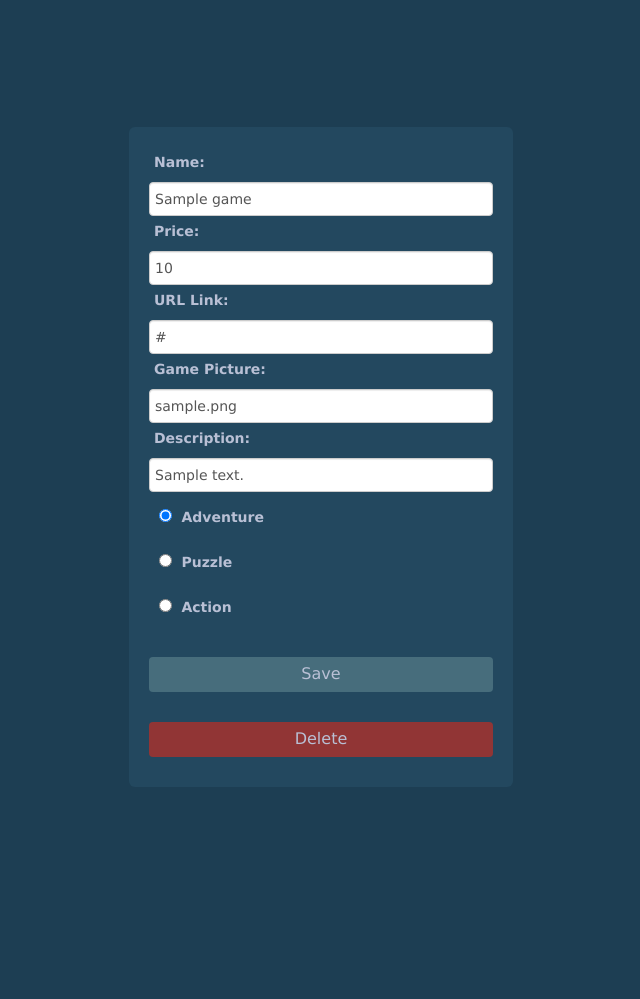
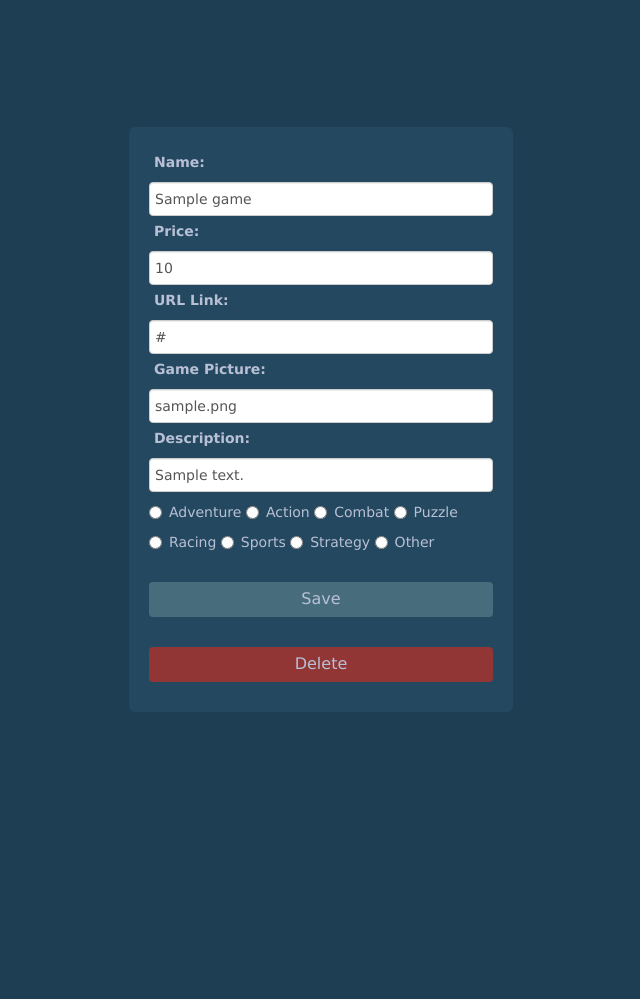
Before and after one commit to hongkuancn/game-store, a Django app: page /dev/inventory/1 in a window 1280 px wide. Shown: the part 51-1050 px from the top of the page, without its empty margins (319-959 px from the left). Run offline with Django 3.2, Linux system fonts and the light colour scheme; a user stored in the database is signed in; tables that the repository leaves empty hold one stand-in row (values such as "Sample post"); some libraries are stand-ins or nearby versions.

Commit message:
link for label

```diff
--- a/games/static/games/main.js
+++ b/games/static/games/main.js
@@ -7,10 +7,10 @@ $(function () {
             e.stopImmediatePropagation();
             e.preventDefault();
         }
+    });
 
-        // if(confirm("Are you sure")){
-        //     // e.stopImmediatePropagation();
-        //     e.preventDefault();
-        // }
-    });
+    let url = window.location.href;
+    let encodeURL = encodeURIComponent(url)
+    $('.shareFacebook').attr("href", "https://www.facebook.com/sharer/sharer.php?u=" + encodeURL);
+    $('.shareTwitter').attr("href", "https://twitter.com/home?status=" + encodeURL);
 });
--- a/games/templates/games/modifygame.html
+++ b/games/templates/games/modifygame.html
@@ -20,20 +20,79 @@
 
 
                 {{ form }}
-                <!-- <input type="hidden" name="id" value={{id}} /> -->
-                <div>
-                    <div class="form-check form-check-inline">
-                        <input class="form-check-input" type="radio" id="inlineCheckbox1" value="adventure" name="label" checked>
-                        <label class="form-check-label" for="inlineCheckbox1">Adventure</label>
-                    </div>
-                    <div class="form-check form-check-inline">
-                        <input class="form-check-input" type="radio" id="inlineCheckbox2" value="puzzle" name="label">
-                        <label class="form-check-label" for="inlineCheckbox2">Puzzle</label>
-                    </div>
-                    <div class="form-check form-check-inline">
-                        <input class="form-check-input" type="radio" id="inlineCheckbox3" value="action" name="label">
-                        <label class="form-check-label" for="inlineCheckbox3">Action</label>
-                    </div>
+                <div class="labels">
+                    {% if label == 'adventure' %}
+                        <label class="radio-inline" style="margin-left: 10px">
+                            <input type="radio" name="label" value="adventure" checked>Adventure
+                        </label>
+                    {% else %}
+                        <label class="radio-inline" style="margin-left: 10px">
+                            <input type="radio" name="label" value="adventure">Adventure
+                        </label>
+                    {% endif %}
+                    {% if label == 'action' %}
+                        <label class="radio-inline">
+                            <input type="radio" name="label" value="action" checked>Action
+                        </label>
+                    {% else %}
+                        <label class="radio-inline">
+                            <input type="radio" name="label" value="action">Action
+                        </label>
+                    {% endif %}
+                    {% if label == 'combat' %}
+                        <label class="radio-inline">
+                            <input type="radio" name="label" value="combat" checked>Combat
+                        </label>
+                    {% else %}
+                        <label class="radio-inline">
+                            <input type="radio" name="label" value="combat">Combat
+                        </label>
+                    {% endif %}
+                    {% if label == 'puzzle' %}
+                        <label class="radio-inline">
+                            <input type="radio" name="label" value="puzzle" checked>Puzzle
+                        </label>
+                    {% else %}
+                        <label class="radio-inline">
+                            <input type="radio" name="label" value="puzzle">Puzzle
+                        </label>
+                    {% endif %}
+                    {% if label == 'racing' %}
+                        <label class="radio-inline">
+                            <input type="radio" name="label" value="racing" checked>Racing
+                        </label>
+                    {% else %}
+                        <label class="radio-inline">
+                            <input type="radio" name="label" value="racing">Racing
+                        </label>
+                    {% endif %}
+                    {% if label == 'sports' %}
+                        <label class="radio-inline">
+                            <input type="radio" name="label" value="sports" checked>Sports
+                        </label>
+                    {% else %}
+                        <label class="radio-inline">
+                            <input type="radio" name="label" value="sports">Sports
+                        </label>
+                    {% endif %}
+                    {% if label == 'strategy' %}
+                        <label class="radio-inline">
+                            <input type="radio" name="label" value="strategy" checked>Strategy
+                        </label>
+                    {% else %}
+                        <label class="radio-inline">
+                            <input type="radio" name="label" value="strategy">Strategy
+                        </label>
+                    {% endif %}
+                    {% if label == 'checked' %}
+                        <label class="radio-inline">
+                            <input type="radio" name="label" value="other" checked>Other
+                        </label>
+                    {% else %}
+                        <label class="radio-inline">
+                            <input type="radio" name="label" value="other">Other
+                        </label>
+                    {% endif %}
                 </div>
 
                 <button type="submit" class="btn ">Save</button>
--- a/games/templates/games/parent.html
+++ b/games/templates/games/parent.html
@@ -1,5 +1,5 @@
 <!DOCTYPE html>
-<html lang="en">
+<html lang="en" prefix="og: http://ogp.me/ns#">
 
 <head>
     <meta charset="UTF-8">
@@ -10,7 +10,6 @@
     {% endblock %}
     {% load static %}
     <link rel="stylesheet" href="{% static "css/parent_layout.css" %}">
-    <!--link rel="stylesheet" href="https://stackpath.bootstrapcdn.com/bootstrap/4.2.1/css/bootstrap.min.css"-->
     <link rel="stylesheet" href="https://maxcdn.bootstrapcdn.com/bootstrap/3.3.7/css/bootstrap.min.css">
     <title>2333</title>
     <link rel="shortcut icon" href="{% static "images/favicon.ico" %}" type="image/x-icon" />
@@ -53,8 +52,6 @@
             </div>
         </nav>
 
-
-
     </div>
     <script src="https://ajax.googleapis.com/ajax/libs/jquery/3.3.1/jquery.min.js"></script>
     <script src="https://maxcdn.bootstrapcdn.com/bootstrap/3.3.7/js/bootstrap.min.js"></script>
--- a/games/urls.py
+++ b/games/urls.py
@@ -25,6 +25,6 @@ urlpatterns = [
     path('dev/inventory/<int:game_id>/delete',views.delete_game, name='delete_game'),
     path('dev/inventory/<int:game_id>/history',views.game_purchase_history, name='game_purchase_history'),
     path('auth/social/callback', views.choose_type, name='choose_type'),
-    # re_path(r'^activate/([0-9A-Za-z_\-]+)/([0-9A-Za-z]{1,13}-[0-9A-Za-z]{1,20})/account/$', views.activate_user_account, name='activate_user_account'),
+    path('category/<str:category>', views.show_game_with_category,name="show_game_with_category"),
     re_path(r'^activate/(?P<uidb64>[0-9A-Za-z_\-]+)/(?P<token>[0-9A-Za-z]{1,13}-[0-9A-Za-z]{1,20})/$',views.activate_user_account, name='activate_user_account'),
 ]
--- a/games/views.py
+++ b/games/views.py
@@ -1,12 +1,11 @@
 from random import *
 import string
+import json
 from django.db.models import F
 from django.contrib.auth import authenticate, login, logout
-from django.shortcuts import render, redirect, get_object_or_404, get_list_or_404
+from django.shortcuts import render, redirect, get_object_or_404
 from django.contrib.auth.models import User
-from django.http import HttpResponse, Http404
-import json
-from django.http import JsonResponse
+from django.http import HttpResponse, Http404, JsonResponse
 
 from django.contrib.sites.shortcuts import get_current_site
 from django.utils.encoding import force_bytes, force_text
@@ -15,7 +14,6 @@ from django.template.loader import render_to_string
 from .token import account_activation_token
 from django.core.mail import EmailMessage
 
-from django.urls import reverse
 from .models import Developer, Player, Game, BoughtGame, Label, Payment
 from .forms import SignupForm, LoginForm, CreateNewGameForm
 
@@ -76,7 +74,7 @@ def logout_user(request):
     logout(request)
     return redirect('games:index')
 
-
+# show games created by a developer user
 def inventory(request):
     user = get_object_or_404(User, pk=request.user.id)
     if hasattr(user, 'developer'):
@@ -84,6 +82,15 @@ def inventory(request):
         return render(request, "games/inventory.html", {'my_game_list': my_game_list})
     else:
         return redirect('games:index')
+
+
+def show_game_with_category(request, category):
+    label = get_object_or_404(Label, type=category)
+    try:
+        games = list(Game.objects.filter(label=label))
+    except Game.DoesNotExist:
+        games = []
+    return render(request, "games/index.html", {'game_list': games})
 
 
 def game_detail(request, game_id):
@@ -123,7 +130,7 @@ def game_detail(request, game_id):
     # checksum is the value that should be used in the payment request
     return render(request, "games/gaming.html", {'pid': pid, 'sid': sid, 'amount': amount, 'checksum': checksum, "game":game, "bought": bought})
 
-
+# show games bought by a player user
 def player_game(request):
     if request.user.is_authenticated:
         user = get_object_or_404(User, pk=request.user.id)
@@ -148,15 +155,19 @@ def show_modify_game(request, game_id):
         url = game.url_link
         description = game.description
         game_picture = game.game_profile_picture
+        label = game.label.type
         form = CreateNewGameForm(initial={'name': name, 'price': price, 'url': url, 'description': description, 'game_picture': game_picture })
-        return render(request, "games/modifygame.html", {'form': form, 'id': game_id})
+        return render(request, "games/modifygame.html", {'form': form, 'id': game_id, 'label': label })
     return redirect("games:index")
 
 
 def game_purchase_history(request, game_id):
     game = get_object_or_404(Game, pk=game_id)
     if game.developer.user.id == request.user.id:
-        game_history = get_list_or_404(BoughtGame, game_info=game)
+        try:
+            game_history = list(BoughtGame.objects.filter(game_info=game))
+        except BoughtGame.DoesNotExist:
+            game_history = []
     return render(request, 'games/statistics.html', {'game_history': game_history})
 
 
```
Also changed, not shown: games/templates/games/gaming.html (+13 -1 lines), games/templates/games/index.html (+13 -7 lines).
